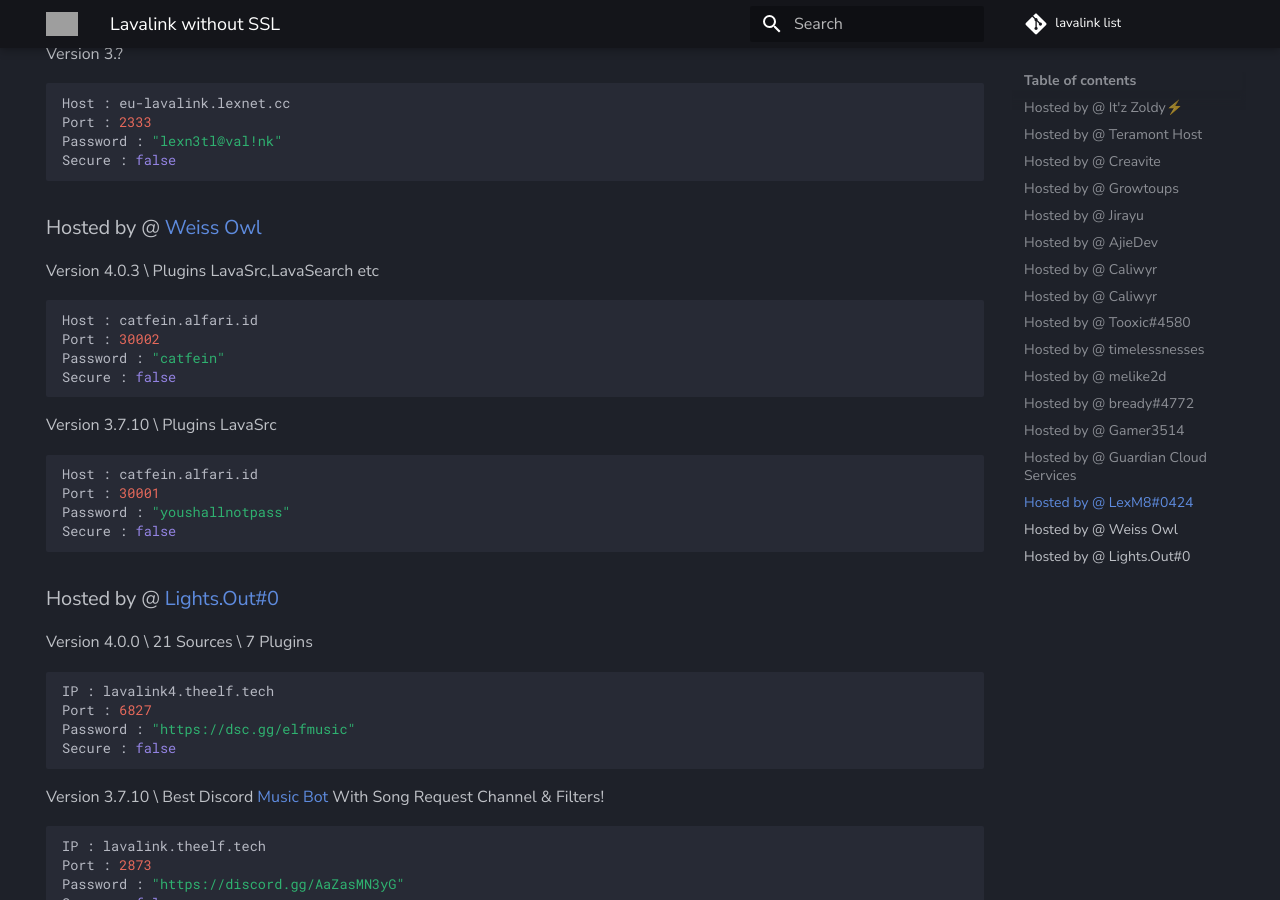
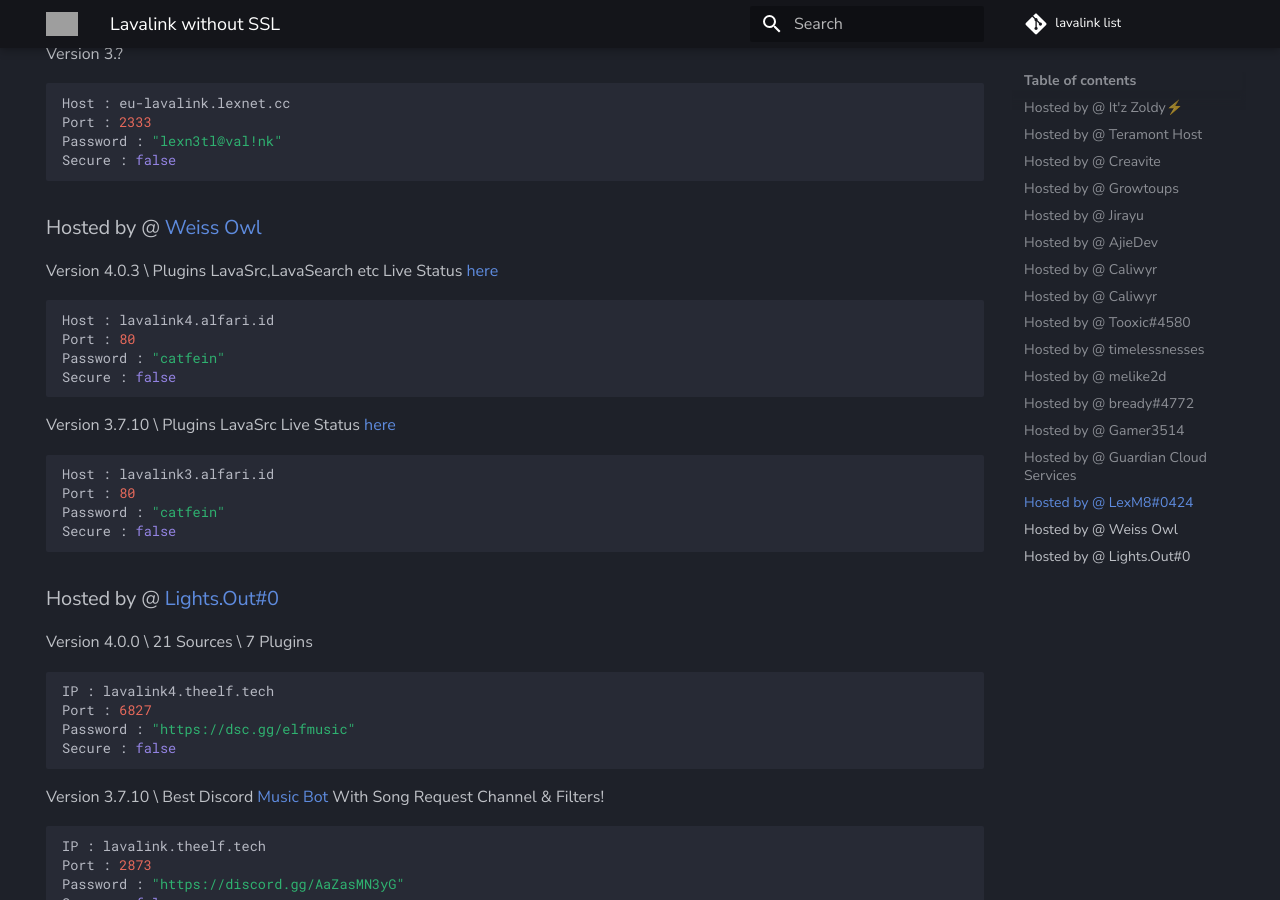
Before and after one commit to DarrenOfficial/lavalink-list, an MkDocs documentation site: the page built from docs/NoSSL/lavalink-without-ssl.md, in a window 1280 px wide and 900 px high, scrolled down 4625 px. Built offline with MkDocs 1.6.1 and Material for MkDocs 9.7.7, drawn with Linux system fonts in a browser that asks for light colours; comment, search, counter and statistics services are not loaded; grey boxes are pictures that could not be loaded.

Commit message:
Update lavalink-without-ssl.md
update link for non ssl

````diff
--- a/docs/NoSSL/lavalink-without-ssl.md
+++ b/docs/NoSSL/lavalink-without-ssl.md
@@ -216,18 +216,20 @@ Secure : false
 
 ### Hosted by @ [Weiss Owl](https://discord.alfari.id)
 Version 4.0.3 \ Plugins LavaSrc,LavaSearch etc
+Live Status [here](https://kuma-n-catfein.alfari.id/)
 ```bash
-Host : catfein.alfari.id
-Port : 30002
+Host : lavalink4.alfari.id
+Port : 80
 Password : "catfein"
 Secure : false
 ```
 
 Version 3.7.10 \ Plugins LavaSrc
+Live Status [here](https://kuma-n-catfein.alfari.id/)
 ```bash
-Host : catfein.alfari.id
-Port : 30001
-Password : "youshallnotpass"
+Host : lavalink3.alfari.id
+Port : 80
+Password : "catfein"
 Secure : false
 ```
 
````
